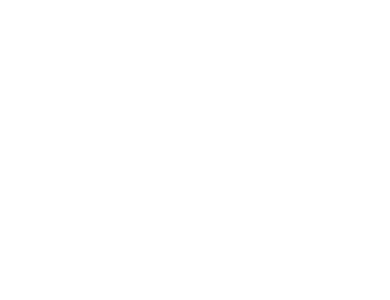
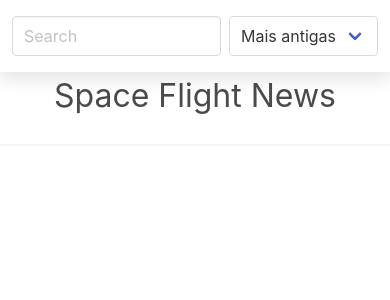
Before and after one commit to MoisesDuarte/space-flight-news, a Vue app in the folder client/: page / in a window 390 px wide. Shown: the top 300 px of the page. Built offline with nearby package versions, Linux system fonts and the light colour scheme.

Commit message:
Melhorando responsividade de navbar

```diff
--- a/client/src/App.vue
+++ b/client/src/App.vue
@@ -1,6 +1,10 @@
 <template>
   <main>
     <AppNavbar />
+    <div class="container has-text-centered is-size-3">
+      <h1>Space Flight News</h1>
+      <hr />
+    </div>
   </main>
 </template>
 
--- a/client/src/components/AppNavbar.vue
+++ b/client/src/components/AppNavbar.vue
@@ -1,8 +1,8 @@
 <template>
   <nav class="navbar" role="navigation" aria-label="main navigation">
-    <div class="navbar-menu">
+    <div class="navbar-menu is-active">
       <div class="navbar-end">
-        <div class="navbar-item">
+        <div class="navbar-item is-flex-mobile">
           <input class="input mr-2" type="text" placeholder="Search" />
           <div class="select">
             <select>
```
